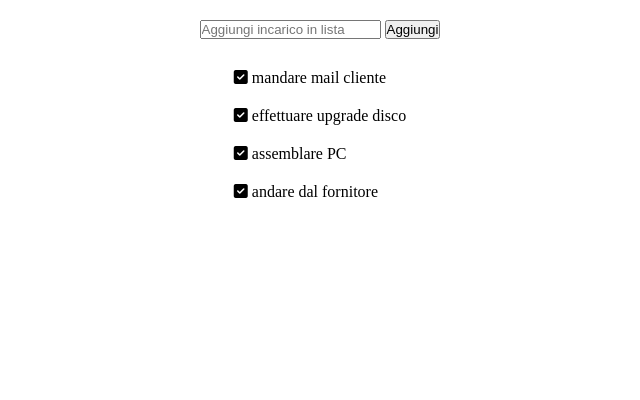
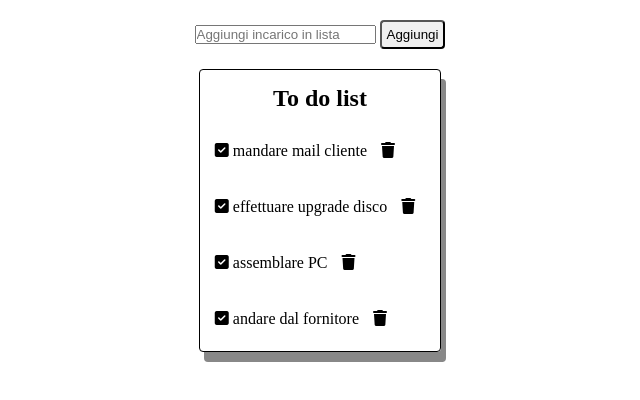
Before and after one commit to marcoC93/vue-todolist, a plain HTML site: page index.html in a window 1280 px wide. Shown: the whole page, without its empty margins (320-960 px from the left). Drawn offline with nearby package versions, Linux system fonts and the light colour scheme.

Commit message:
restilying grafico

```diff
--- a/index.html
+++ b/index.html
@@ -15,17 +15,19 @@
                     Aggiungi
                 </button>
             </form>
-            <ul id="to_do_list">
+            <div id="to_do_list">
+                <h2>To do list</h2>
+                <ul>
                     <li v-for="(task, index) in toDoList" >
                         <i class="fas fa-check-square"></i>
-                    <span @click="deleteElement(index)">
+                        <span >
                             {{task}}
                         </span>
+                        <i @click="deleteElement(index)" class="trash fas fa-trash"></i>
                     </li>
                 </ul>
-            <div class="">
-                <!-- {{toDoTask}} -->
             </div>
+
 
         </div>
 
--- a/style.css
+++ b/style.css
@@ -22,8 +22,41 @@ ul {
 }
 #to_do_list {
     display: block;
+    padding: 5px;
+    box-shadow: 5px 10px #888 ;
+    border: 1px solid black ;
+    border-radius: 4px;
+
+}
+#to_do_list h2 {
+    display: block;
+    padding: 10px;
+    text-align: center;
 
 }
 #to_do_list li {
     padding: 10px;
+    cursor: pointer;
+    transition: 1s ;
+
+
 }
+#to_do_list li:hover {
+    padding: 10px;
+    border-radius: 4px;
+    cursor: pointer;
+    background-color: #888;
+    color: #ddd ;
+}
+form button {
+    padding: 5px;
+    cursor: pointer;
+    border-radius: 4px;
+    }
+form button:hover {
+    background-color: #888;
+    color: #ddd ;
+}
+.trash {
+    padding: 10px;
+}
```
Lines whose indentation alone changed are shown as unchanged.
